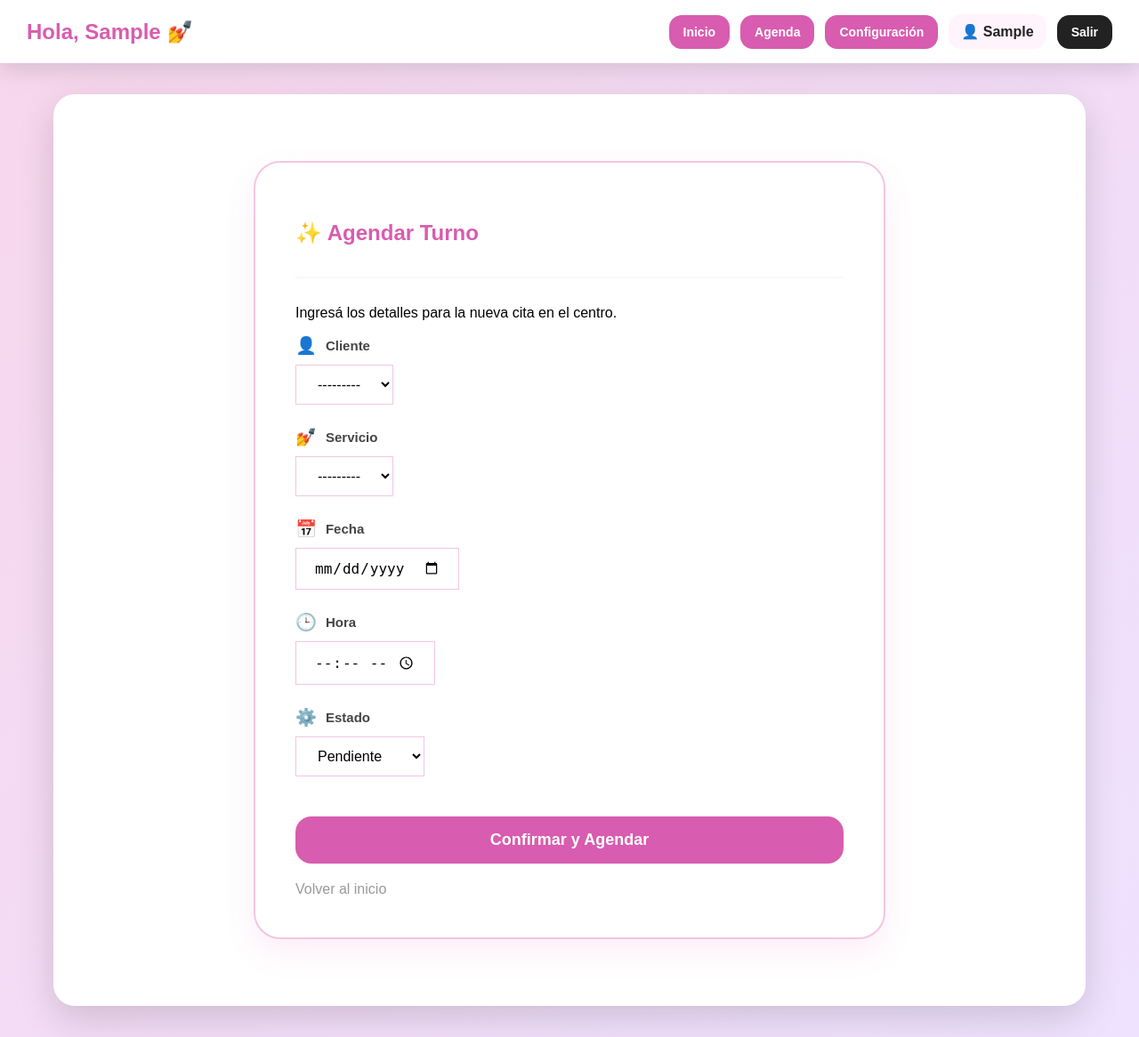
After one commit to marcosarauz/ms_nails, a Django app: page /dashboard/crear-turno/ in a window 1280 px wide. The commit adds this page. Shown: the whole page at 89% size. Run offline with Django 5.2, Linux system fonts and the light colour scheme; the visitor is signed in with stand-in values (Sample User, id 1); data that the repository does not hold is empty.

Commit message:
configuracion de crear turno

```diff
--- a/turnos/forms.py
+++ b/turnos/forms.py
@@ -1,6 +1,7 @@
 from django import forms
-from .models import Servicio
+from .models import Servicio, Turno
 
+# Formulario para la gestión de Servicios
 class ServicioForm(forms.ModelForm):
     class Meta:
         model = Servicio
@@ -10,3 +11,16 @@ class ServicioForm(forms.ModelForm):
             'duracion': forms.NumberInput(attrs={'class': 'form-control rounded-pill'}),
             'precio': forms.NumberInput(attrs={'class': 'form-control rounded-pill'}),
         }
+
+# Formulario para la gestión de Turnos (El nuevo que agregamos)
+class TurnoForm(forms.ModelForm):
+    class Meta:
+        model = Turno
+        fields = ['cliente', 'servicio', 'fecha', 'hora', 'estado']
+        widgets = {
+            'cliente': forms.Select(attrs={'class': 'form-select rounded-pill border-rosa'}),
+            'servicio': forms.Select(attrs={'class': 'form-select rounded-pill border-rosa'}),
+            'fecha': forms.DateInput(attrs={'class': 'form-control rounded-pill border-rosa', 'type': 'date'}),
+            'hora': forms.TimeInput(attrs={'class': 'form-control rounded-pill border-rosa', 'type': 'time'}),
+            'estado': forms.Select(attrs={'class': 'form-select rounded-pill border-rosa'}),
+        }
--- /dev/null
+++ b/turnos/templates/crear_turno_admin.html
@@ -0,0 +1,142 @@
+{% extends 'base_panel.html' %}
+
+{% block title %}Crear Nuevo Turno{% endblock %}
+
+{% block extra_css %}
+<style>
+    /* Contenedor con más aire */
+    .crear-turno-container {
+        max-width: 750px;
+        margin: 40px auto;
+        padding: 0 20px;
+    }
+
+    .card-formulario {
+        background: white;
+        border-radius: 30px;
+        border: 2px solid #f3c6e2;
+        padding: 45px;
+        box-shadow: 0 15px 35px rgba(216, 92, 175, 0.1);
+    }
+
+    .titulo-form {
+        color: #d85caf;
+        font-weight: bold;
+        margin-bottom: 30px;
+        border-bottom: 2px solid #fff4fb;
+        padding-bottom: 15px;
+    }
+
+    /* Espaciado real entre cada grupo de campo */
+    .campo-grupo {
+        margin-bottom: 25px; /* Aquí le damos el aire que faltaba */
+    }
+
+    .form-label {
+        font-weight: bold;
+        color: #444;
+        margin-bottom: 10px;
+        display: flex;
+        align-items: center;
+        gap: 10px;
+        font-size: 15px;
+    }
+
+    /* Inputs más grandes y elegantes */
+    .form-control, .form-select {
+        padding: 12px 20px !important;
+        font-size: 16px !important;
+        background-color: #fff;
+        transition: 0.3s;
+    }
+
+    .border-rosa {
+        border: 1.5px solid #f3c6e2 !important;
+    }
+
+    .border-rosa:focus {
+        border-color: #d85caf !important;
+        box-shadow: 0 0 0 4px rgba(216, 92, 175, 0.1) !important;
+    }
+
+    .btn-guardar-turno {
+        background: #d85caf;
+        color: white;
+        border: none;
+        padding: 16px;
+        border-radius: 18px;
+        font-weight: bold;
+        width: 100%;
+        font-size: 18px;
+        margin-top: 20px;
+        cursor: pointer;
+        transition: 0.3s;
+    }
+
+    .btn-guardar-turno:hover {
+        background: #c34a9a;
+        transform: translateY(-2px);
+        box-shadow: 0 8px 20px rgba(216, 92, 175, 0.3);
+    }
+
+    .btn-cancelar {
+        display: inline-block;
+        margin-top: 20px;
+        color: #999;
+        text-decoration: none;
+        font-weight: 500;
+        transition: 0.2s;
+    }
+
+    .btn-cancelar:hover {
+        color: #666;
+    }
+</style>
+{% endblock %}
+
+{% block contenido %}
+<div class="crear-turno-container">
+
+    <div class="card-formulario">
+        <div class="titulo-form">
+            <h1 class="mb-0">✨ Agendar Turno</h1>
+        </div>
+
+        <p class="text-muted mb-5">Ingresá los detalles para la nueva cita en el centro.</p>
+
+        <form method="POST">
+            {% csrf_token %}
+
+            {% for field in form %}
+            <div class="campo-grupo">
+                <label for="{{ field.id_for_label }}" class="form-label">
+                    <span style="font-size: 1.2rem;">
+                        {% if field.name == 'cliente' %}👤{% endif %}
+                        {% if field.name == 'servicio' %}💅{% endif %}
+                        {% if field.name == 'fecha' %}📅{% endif %}
+                        {% if field.name == 'hora' %}🕒{% endif %}
+                        {% if field.name == 'estado' %}⚙️{% endif %}
+                    </span>
+                    {{ field.label }}
+                </label>
+                {{ field }}
+                {% if field.errors %}
+                <div class="text-danger small mt-2 px-2">
+                    {{ field.errors|striptags }}
+                </div>
+                {% endif %}
+            </div>
+            {% endfor %}
+
+            <button type="submit" class="btn-guardar-turno">
+                Confirmar y Agendar
+            </button>
+
+            <div class="text-center">
+                <a href="{% url 'dashboard' %}" class="btn-cancelar">Volver al inicio</a>
+            </div>
+        </form>
+    </div>
+
+</div>
+{% endblock %}
--- a/turnos/templates/dashboard.html
+++ b/turnos/templates/dashboard.html
@@ -103,7 +103,8 @@
         Ver agenda
     </a>
 
-    <a class="accion" href="/admin/turnos/turno/add/">
+    <!-- Buscá este botón y reemplazá el href actual -->
+    <a class="accion" href="{% url 'crear_turno_admin' %}">
         <span>➕</span>
         Crear turno
     </a>
--- a/turnos/urls.py
+++ b/turnos/urls.py
@@ -15,6 +15,7 @@ from .views import (
     gestion_turnos,
     gestion_horarios,
     gestion_bloqueos,
+    crear_turno_admin,
 )
 
 urlpatterns = [
@@ -44,4 +45,6 @@ urlpatterns = [
     path('configuracion/horarios/', gestion_horarios, name='gestion_horarios'),
 
     path('configuracion/bloqueos/', gestion_bloqueos, name='gestion_bloqueos'),
+
+    path('dashboard/crear-turno/', crear_turno_admin, name='crear_turno_admin'),
 ]
--- a/turnos/views.py
+++ b/turnos/views.py
@@ -3,7 +3,7 @@ from django.contrib.auth.decorators import login_required, user_passes_test
 from django.contrib.auth.models import User
 from django.contrib.auth import login
 from .models import Servicio, Cliente, Turno, HorarioTrabajo, DiaBloqueado
-from .forms import ServicioForm  # <--- Paso 1: Importamos el formulario
+from .forms import ServicioForm, TurnoForm  # <--- Paso 1: Importamos el formulario
 from urllib.parse import quote
 from datetime import date, datetime, timedelta
 
@@ -331,3 +331,18 @@ def gestion_bloqueos(request):
     return render(request, 'gestion_bloqueos.html', {
         'bloqueos': bloqueos
     })
+
+@user_passes_test(es_duena) # Solo la dueña puede crear turnos desde acá
+def crear_turno_admin(request):
+    """Vista estética para que la dueña cree turnos manualmente"""
+    if request.method == 'POST':
+        form = TurnoForm(request.POST)
+        if form.is_valid():
+            form.save()
+            # Al guardar, la mandamos a ver todos los turnos
+            return redirect('gestion_turnos')
+    else:
+        # Si entra por primera vez, el formulario está vacío
+        form = TurnoForm()
+
+    return render(request, 'crear_turno_admin.html', {'form': form})
```
